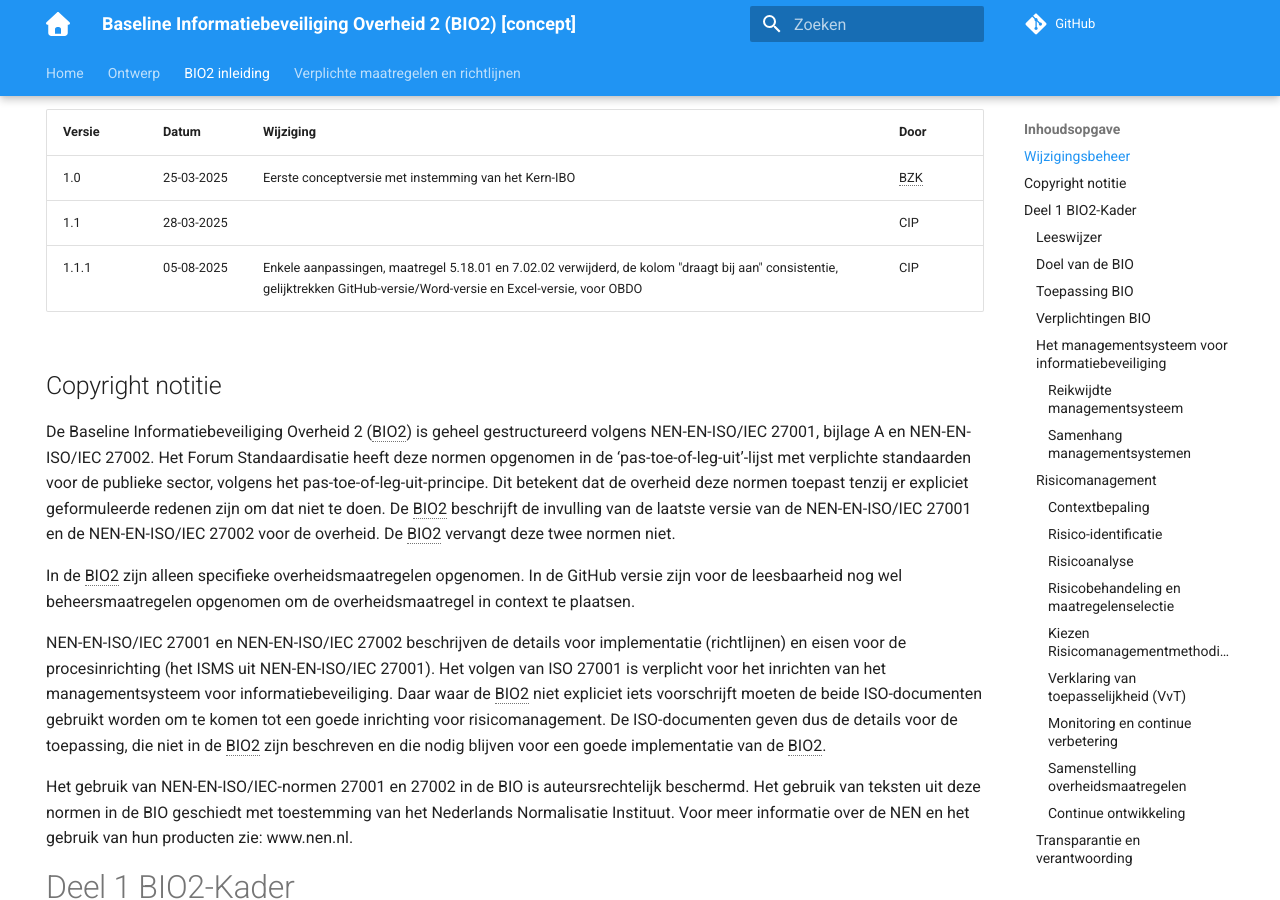
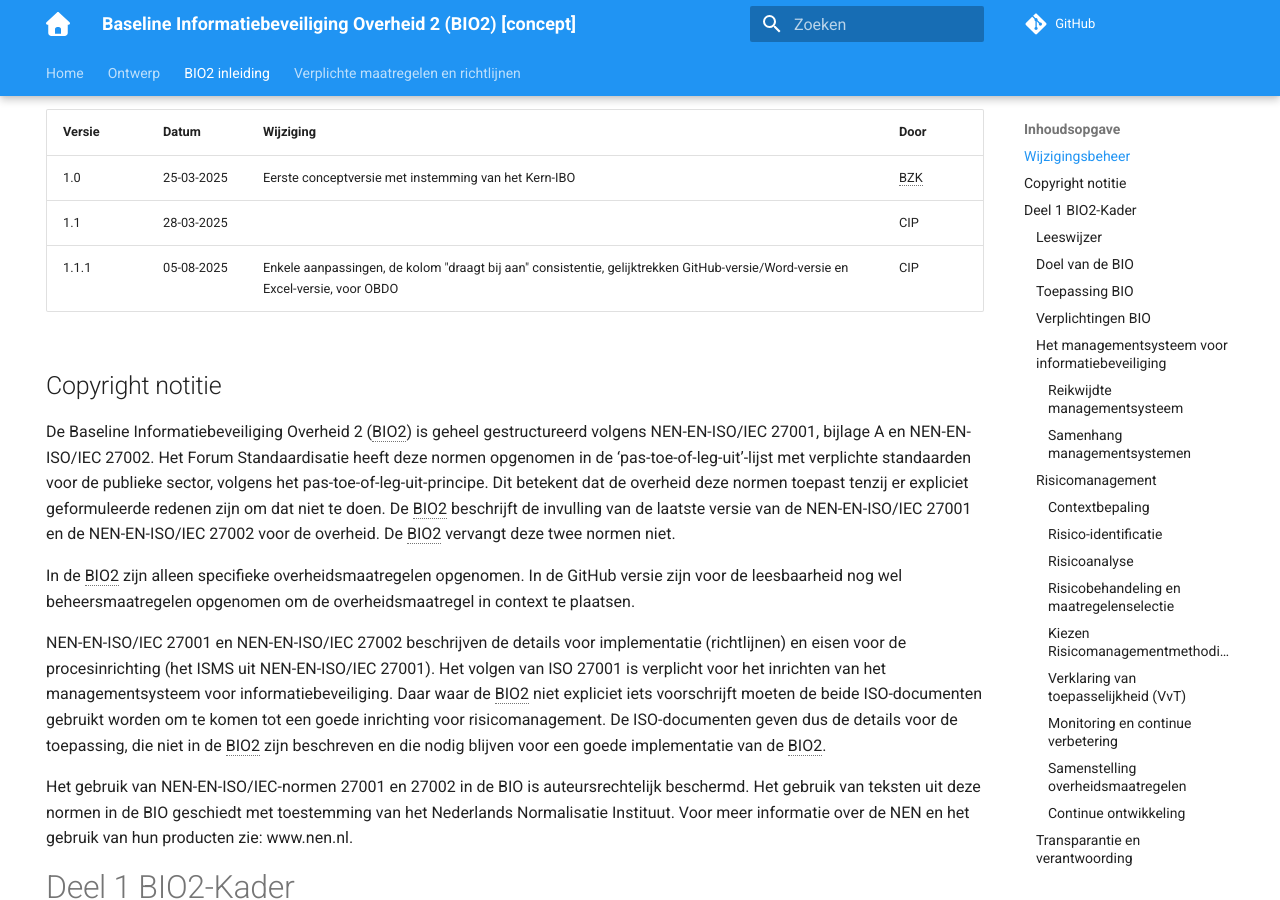
Before and after one commit to MinBZK/Baseline-Informatiebeveiliging-Overheid, an MkDocs documentation site: the page built from docs/inleiding/index.md, in a window 1280 px wide and 900 px high, scrolled down 395 px. Built offline with MkDocs 1.6.1 and Material for MkDocs 9.7.7, drawn with Linux system fonts in a browser that asks for light colours; comment, search, counter and statistics services are not loaded.

Commit message:
Update index.md
Tabel wijzigingsbeheer aangepast

```diff
--- a/docs/inleiding/index.md
+++ b/docs/inleiding/index.md
@@ -15,7 +15,7 @@ Deze versie zal worden ingebracht in het OBDO voor bestuurlijke besluitvorming.
 | :--- | :--- | :--- | --- |
 | 1.0 | 25-03-2025 | Eerste conceptversie met instemming van het Kern-IBO | BZK |
 | 1.1 | 28-03-2025 |    | CIP |
-| 1.1.1 | 05-08-2025 | Enkele aanpassingen, maatregel 5.18.01 en 7.02.02 verwijderd, de kolom "draagt bij aan" consistentie, gelijktrekken GitHub-versie/Word-versie en Excel-versie, voor OBDO | CIP |
+| 1.1.1 | 05-08-2025 | Enkele aanpassingen, de kolom "draagt bij aan" consistentie, gelijktrekken GitHub-versie/Word-versie en Excel-versie, voor OBDO | CIP |
 
 
 ## Copyright notitie
```
